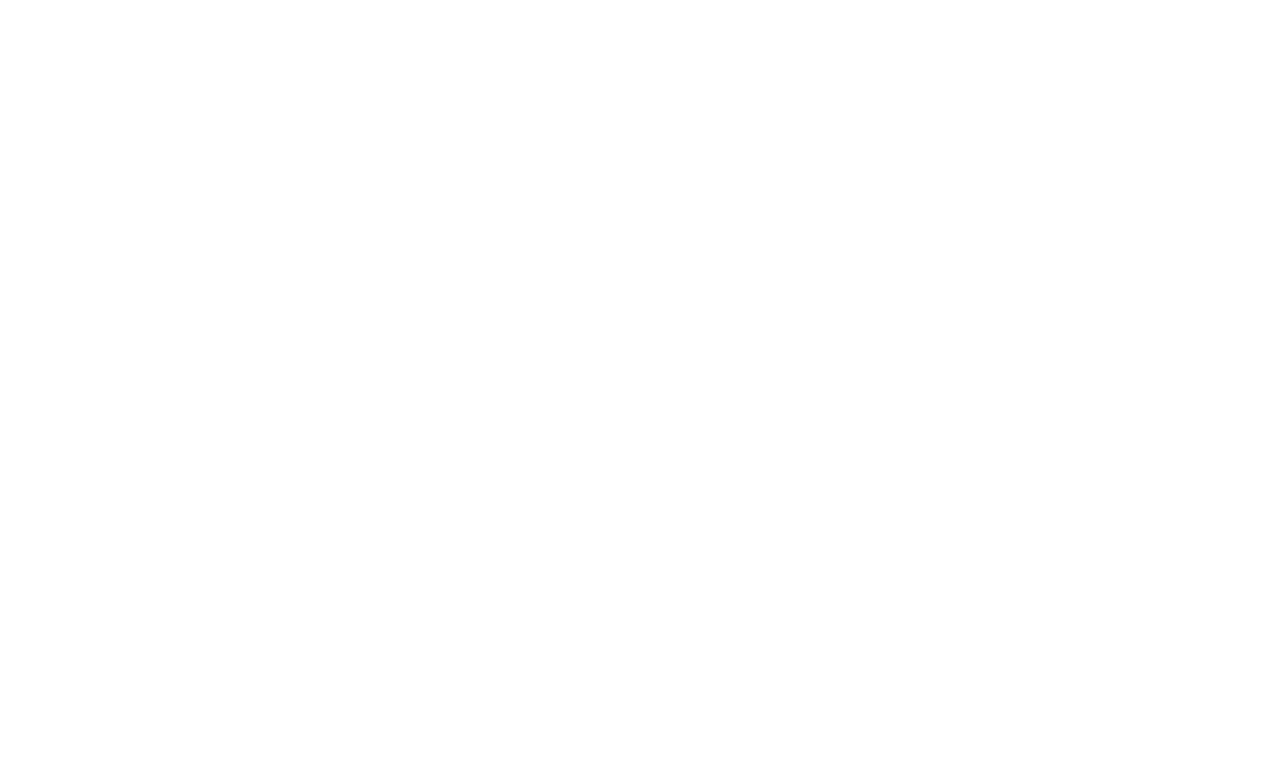
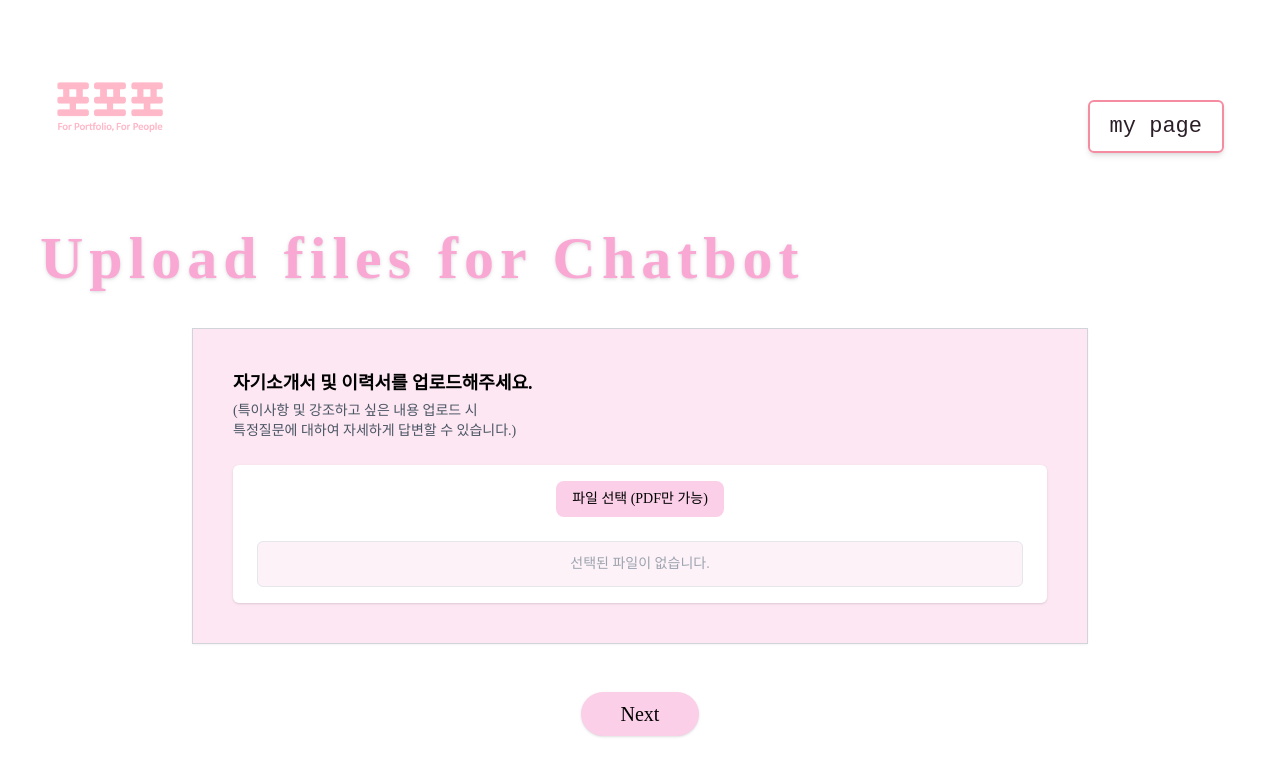
Before and after one commit to yumyeongseong/project-fopofo, a React (Create React App) app in the folder frontend/: page /intro-upload in a window 1280 px wide. Before the commit this address had no page. Shown: the top 776 px of the page. Built offline with nearby package versions, Linux system fonts and the light colour scheme; a web font is replaced by a local one.

Commit message:
feat: Implement mypage UI with edit sections, PDF preview, logout flow, and UX improvements

```diff
--- a/frontend/src/App.js
+++ b/frontend/src/App.js
@@ -17,6 +17,7 @@ import ChatbotEditPage from "./pages/mypage/ChatbotEditPage";
 // 포트폴리오
 import PortfolioCreatedPage from "./pages/PortfolioCreatedPage/PortfolioCreatedPage";
 import PortfolioUploadPage from "./pages/PortfolioUploadPage/PortfolioUploadPage";
+import IntroUploadPage from "./pages/IntroUploadPage";
 
 //사용자용웹
 import UserMainPage from "./components/UserMainPage";
@@ -43,6 +44,7 @@ export default function App() {
         {/* 포트폴리오 관련 */}
         <Route path="/create" element={<PortfolioCreatedPage />} />
         <Route path="/portfolio/upload" element={<PortfolioUploadPage />} />
+        <Route path="/intro-upload" element={<IntroUploadPage />} />
 
 
         {/* 사용자용웹 */}
--- a/frontend/src/pages/CreateUser.jsx
+++ b/frontend/src/pages/CreateUser.jsx
@@ -13,7 +13,7 @@ export default function CreateUser() {
             return;
         }
         setError(false); // 👈 에러 초기화
-        navigate("/portfolio/upload"); // 👈 업로드 페이지로 이동
+        navigate("/intro-upload"); // 👈 업로드 페이지로 이동
     };
 
     return (
--- a/frontend/src/pages/HomePage/HomePage.jsx
+++ b/frontend/src/pages/HomePage/HomePage.jsx
@@ -6,6 +6,7 @@ function HomePage() {
     const navigate = useNavigate();
 
     const handleMyPageClick = () => {
+        navigate('/mypage');
         console.log('마이페이지 이동 예정');
     };
 
@@ -18,7 +19,8 @@ function HomePage() {
                 onClick={() => navigate('/mainpage')}
             />
             <header className="home-header">
-                <button className="mypage-button-home" onClick={handleMyPageClick}>
+                <button
+                    className="mypage-button-home" onClick={handleMyPageClick}>
                     my page
                 </button>
             </header>
--- /dev/null
+++ b/frontend/src/pages/IntroUploadPage.jsx
@@ -0,0 +1,129 @@
+import React, { useState } from 'react';
+import { useNavigate } from 'react-router-dom';
+import axios from 'axios';
+
+const IntroUploadPage = () => {
+    const [files, setFiles] = useState([]);
+    const navigate = useNavigate();
+
+    const handleFileChange = (e) => {
+        const selectedFiles = Array.from(e.target.files);
+        const isAllPdf = selectedFiles.every((file) => file.type === 'application/pdf');
+
+        if (!isAllPdf) {
+            alert('PDF 파일만 업로드 가능합니다.');
+            return;
+        }
+
+        setFiles((prev) => [...prev, ...selectedFiles]);
+    };
+
+    const handleRemoveFile = (index) => {
+        setFiles((prev) => prev.filter((_, i) => i !== index));
+    };
+
+    const handleNextClick = async () => {
+        if (files.length === 0) {
+            alert('파일을 하나 이상 업로드해주세요.');
+            return;
+        }
+
+
+        const formData = new FormData();
+        files.forEach((file) => {
+            formData.append('files', file);
+        });
+
+        try {
+            await axios.post('/api/upload', formData, {
+                headers: { 'Content-Type': 'multipart/form-data' },
+            });
+
+            navigate('/portfolio/upload');
+        } catch (error) {
+            console.error('업로드 실패:', error);
+            alert('업로드 중 오류가 발생했습니다.');
+        }
+    };
+
+    return (
+        <div className="min-h-screen bg-white p-10 font-['Noto_Serif_KR']">
+            {/* 상단 로고 & my page 버튼 */}
+            <div className="flex justify-between items-center mb-12">
+                <img
+                    src="/Fopofo-Logo.png"
+                    alt="FoPoFo Logo"
+                    className="w-[140px] cursor-pointer"
+                    onClick={() => navigate('/')} // 클릭 시 시작페이지로 이동!
+                />
+
+                <button
+                    onClick={() => navigate('/mypage')}
+                    className="font-['Courier_New'] text-[22px] bg-transparent text-[#2b1e28] border-2 border-[#f48ca2] px-5 py-2 rounded-md shadow-md transition-all duration-300 text-shadow-sm cursor-pointer mt-8 mr-4"
+                >
+                    my page
+                </button>
+            </div>
+
+            {/* 제목 */}
+            <h2 className="text-5xl md:text-6xl font-semibold mb-10 text-pink-300 tracking-widest drop-shadow">
+                Upload files for Chatbot
+            </h2>
+
+            {/* 업로드 박스 */}
+            <div className="bg-pink-100 border border-gray-300 shadow-sm p-10 w-full max-w-4xl mx-auto">
+                <p className="text-lg font-semibold mb-1">자기소개서 및 이력서를 업로드해주세요.</p>
+                <p className="text-sm text-gray-600 mb-6">
+                    (특이사항 및 강조하고 싶은 내용 업로드 시 <br />
+                    특정질문에 대하여 자세하게 답변할 수 있습니다.)
+                </p>
+
+                <div className="bg-white shadow px-6 py-4 rounded-md flex flex-col items-center w-full">
+                    <label className="bg-pink-200 px-4 py-2 rounded-lg text-sm font-medium cursor-pointer hover:bg-pink-300">
+                        파일 선택 (PDF만 가능)
+                        <input
+                            type="file"
+                            accept=".pdf"
+                            multiple
+                            className="hidden"
+                            onChange={handleFileChange}
+                        />
+                    </label>
+
+                    <div className="mt-6 w-full max-h-40 overflow-y-auto border rounded-md p-3 bg-pink-50">
+                        {files.length === 0 ? (
+                            <p className="text-sm text-gray-400 text-center">선택된 파일이 없습니다.</p>
+                        ) : (
+                            files.map((file, index) => (
+                                <div
+                                    key={index}
+                                    className="flex justify-between items-center text-sm text-gray-800 mb-2"
+                                >
+                                    <span className="truncate w-11/12">{file.name}</span>
+                                    <button
+                                        onClick={() => handleRemoveFile(index)}
+                                        className="ml-2 text-gray-500 hover:text-red-500 transition-colors duration-200 text-lg"
+                                    >
+                                        ✕
+                                    </button>
+                                </div>
+                            ))
+                        )}
+                    </div>
+                </div>
+            </div>
+
+            {/* Next 버튼 */}
+            <div className="flex justify-center mt-12">
+                <button
+                    onClick={handleNextClick}
+                    className="bg-pink-200 px-10 py-2 text-xl rounded-full shadow hover:bg-pink-300"
+                >
+                    Next
+                </button>
+            </div>
+        </div>
+    );
+};
+
+export default IntroUploadPage;
--- a/frontend/src/pages/PortfolioUploadPage/PortfolioUploadPage.jsx
+++ b/frontend/src/pages/PortfolioUploadPage/PortfolioUploadPage.jsx
@@ -13,8 +13,12 @@ function PortfolioUploadPage() {
         Photo: [],
     });
 
+    const handleMyPageClick = () => {
+        navigate('/mypage');
+    };
+
     const handleLogoClick = () => {
-        navigate('/mainpage');
+        navigate('/');
     };
 
     const handleFileDelete = (category, indexToRemove) => {
@@ -50,7 +54,12 @@ function PortfolioUploadPage() {
                     className="upload-logo"
                     onClick={handleLogoClick}
                 />
-                <button className="mypage-button-upload">my page</button>
+                <button
+                    className="mypage-button-upload"
+                    onClick={handleMyPageClick}
+                >
+                    my page
+                </button>
             </header>
 
             <main className="upload-main">
--- a/frontend/src/pages/mypage/ChatbotEditPage.jsx
+++ b/frontend/src/pages/mypage/ChatbotEditPage.jsx
@@ -114,10 +114,9 @@ export default function IntroEditPage() {
             <MypageHeader />
 
             {showMessage && (
-                <div className="fixed bottom-10 left-1/2 transform -translate-x-1/2 bg-white text-black px-6 py-2 rounded-full shadow-md z-50 transition-opacity duration-300">
-                    저장되었습니다.
+                <div className="absolute bottom-[80px] left-1/2 transform -translate-x-1/2 bg-white text-black px-6 py-2 rounded-full shadow-md z-50 transition-opacity duration-300">
+                    {showMessage}
                 </div>
-
             )}
 
             <div className="flex flex-1 mt-6">
--- a/package.json
+++ b/package.json
@@ -1,5 +1,6 @@
 {
   "dependencies": {
+    "axios": "^1.10.0",
     "lucide-react": "^0.525.0",
     "pdfjs-dist": "^5.3.93",
     "react-qr-code": "^2.0.18",
```
Also changed, not shown: 1 other file (tests, documents, lock files or other folders).
